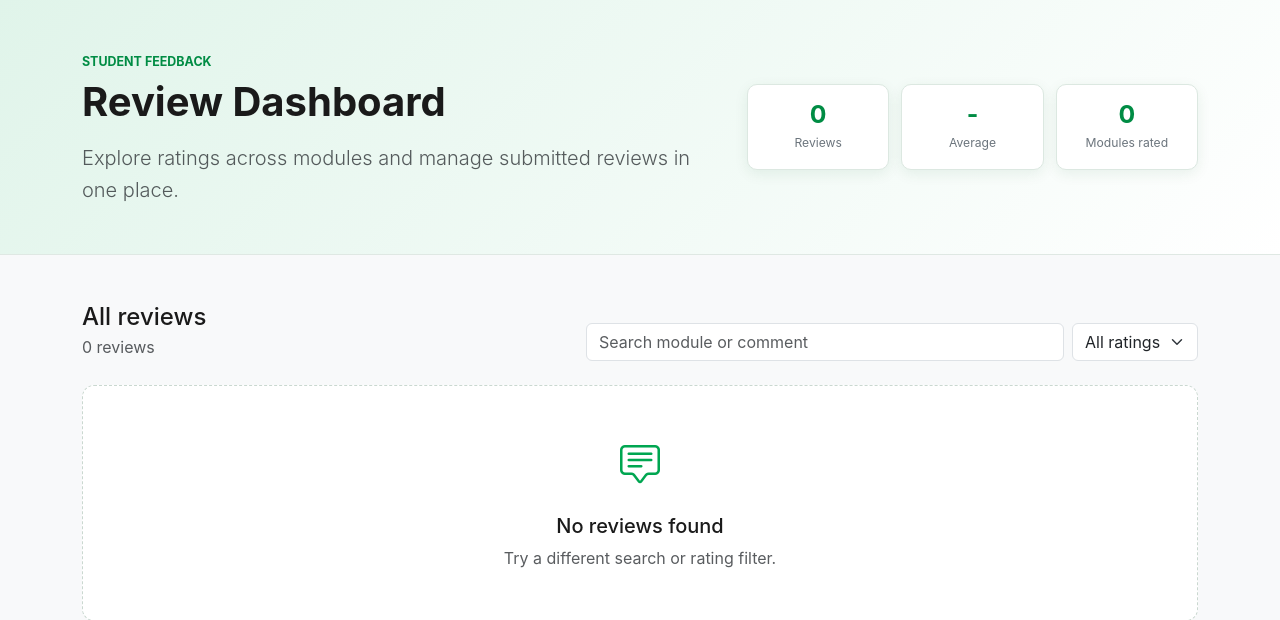
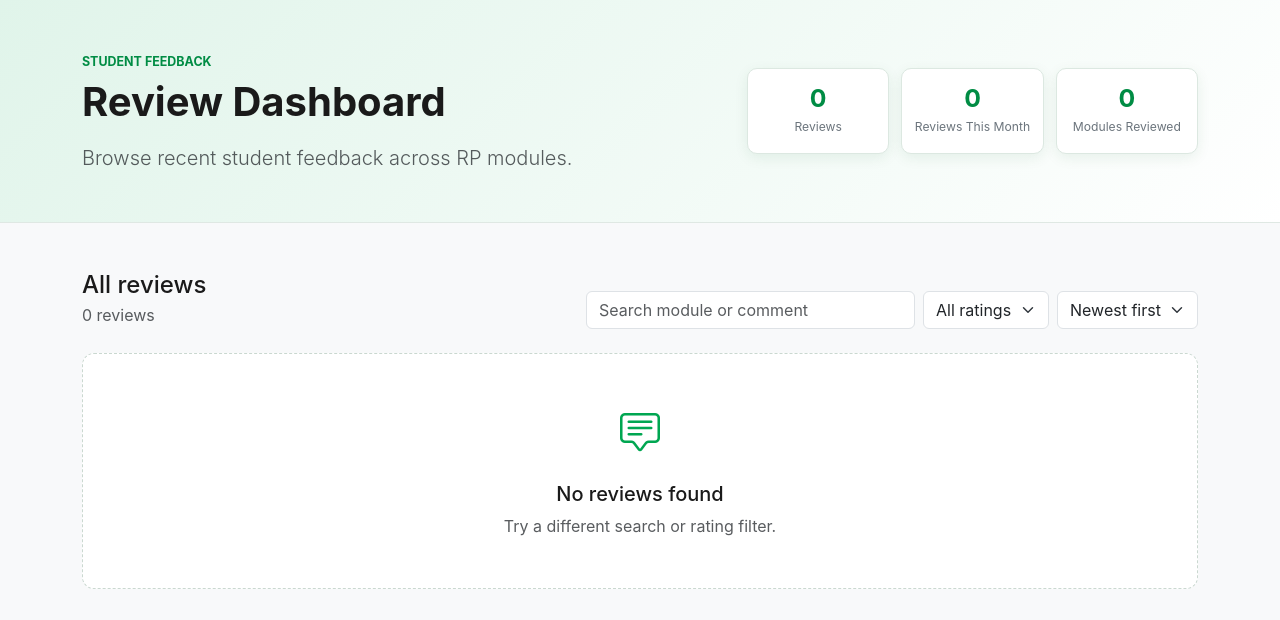
Before and after one commit to xavlkh/ModuleGo, a Flask app: page /reviews in a window 1280 px wide. Shown: the part 67-687 px from the top of the page. Run offline with Flask 3, Linux system fonts and the light colour scheme; data that the repository does not hold is empty.

Commit message:
feat(reviews): add sorting functionality and update dashboard stats

```diff
--- a/app/static/js/reviews.js
+++ b/app/static/js/reviews.js
@@ -24,9 +24,10 @@ const ReviewDashboard = {
             list: document.getElementById('reviewDashboardList'),
             search: document.getElementById('reviewSearch'),
             ratingFilter: document.getElementById('ratingFilter'),
+            sort: document.getElementById('reviewSort'),
             resultCount: document.getElementById('dashboardResultCount'),
             reviewCount: document.getElementById('dashboardReviewCount'),
-            averageRating: document.getElementById('dashboardAverageRating'),
+            monthlyReviewCount: document.getElementById('dashboardMonthlyReviewCount'),
             moduleCount: document.getElementById('dashboardModuleCount'),
             message: document.getElementById('dashboardMessage'),
             editMessage: document.getElementById('dashboardEditMessage'),
@@ -40,6 +41,7 @@ const ReviewDashboard = {
     bindEvents() {
         this.elements.search.addEventListener('input', () => this.renderReviews());
         this.elements.ratingFilter.addEventListener('change', () => this.renderReviews());
+        this.elements.sort.addEventListener('change', () => this.renderReviews());
         this.elements.saveButton.addEventListener('click', () => this.saveEdit());
     },
 
@@ -56,13 +58,17 @@ const ReviewDashboard = {
 
     renderStats() {
         const count = this.reviews.length;
-        const average = count
-            ? this.reviews.reduce((sum, review) => sum + review.rating, 0) / count
-            : null;
         const modulesRated = new Set(this.reviews.map(review => review.module_code)).size;
+        const now = new Date();
+        const monthlyReviewCount = this.reviews.filter(review => {
+            const submittedAt = this.getSubmittedDate(review);
+            return submittedAt
+                && submittedAt.getFullYear() === now.getFullYear()
+                && submittedAt.getMonth() === now.getMonth();
+        }).length;
 
         this.elements.reviewCount.textContent = String(count);
-        this.elements.averageRating.textContent = average === null ? '-' : average.toFixed(1);
+        this.elements.monthlyReviewCount.textContent = String(monthlyReviewCount);
         this.elements.moduleCount.textContent = String(modulesRated);
     },
 
@@ -70,7 +76,7 @@ const ReviewDashboard = {
         const query = this.elements.search.value.trim().toLowerCase();
         const rating = this.elements.ratingFilter.value;
 
-        return this.reviews.filter(review => {
+        const filtered = this.reviews.filter(review => {
             const module = DataManager.getModule(review.module_code);
             const searchable = [
                 review.module_code,
@@ -80,6 +86,15 @@ const ReviewDashboard = {
             const matchesQuery = !query || searchable.includes(query);
             const matchesRating = rating === 'all' || review.rating === Number(rating);
             return matchesQuery && matchesRating;
+        });
+
+        const direction = this.elements.sort.value === 'oldest' ? 1 : -1;
+        return filtered.sort((first, second) => {
+            const firstDate = this.getSubmittedDate(first);
+            const secondDate = this.getSubmittedDate(second);
+            const firstTime = firstDate ? firstDate.getTime() : 0;
+            const secondTime = secondDate ? secondDate.getTime() : 0;
+            return (firstTime - secondTime) * direction;
         });
     },
 
@@ -217,6 +232,14 @@ const ReviewDashboard = {
             + '<i class="bi bi-star"></i>'.repeat(5 - rating);
     },
 
+    getSubmittedDate(review) {
+        if (!review.timestamp) return null;
+        const value = review.timestamp;
+        const normalized = value.includes('T') ? value : `${value.replace(' ', 'T')}Z`;
+        const date = new Date(normalized);
+        return Number.isNaN(date.getTime()) ? null : date;
+    },
+
     formatDate(review) {
         const value = review.updated_at || review.timestamp;
         if (!value) return '';
--- a/app/templates/modules/reviews.html
+++ b/app/templates/modules/reviews.html
@@ -48,7 +48,7 @@
                     <div class="col-lg-7">
                         <span class="section-kicker">Student feedback</span>
                         <h1 class="display-6 fw-bold mb-3">Review Dashboard</h1>
-                        <p class="lead text-muted mb-0">Explore ratings across modules and manage submitted reviews in one place.</p>
+                        <p class="lead text-muted mb-0">Browse recent student feedback across RP modules.</p>
                     </div>
                     <div class="col-lg-5">
                         <div class="dashboard-summary-grid">
@@ -57,12 +57,12 @@
                                 <span class="dashboard-stat-label">Reviews</span>
                             </div>
                             <div class="dashboard-stat">
-                                <span id="dashboardAverageRating" class="dashboard-stat-value">-</span>
-                                <span class="dashboard-stat-label">Average</span>
+                                <span id="dashboardMonthlyReviewCount" class="dashboard-stat-value">0</span>
+                                <span class="dashboard-stat-label">Reviews This Month</span>
                             </div>
                             <div class="dashboard-stat">
                                 <span id="dashboardModuleCount" class="dashboard-stat-value">0</span>
-                                <span class="dashboard-stat-label">Modules rated</span>
+                                <span class="dashboard-stat-label">Modules Reviewed</span>
                             </div>
                         </div>
                     </div>
@@ -91,6 +91,13 @@
                                 <option value="3">3 stars</option>
                                 <option value="2">2 stars</option>
                                 <option value="1">1 star</option>
+                            </select>
+                        </div>
+                        <div class="col-sm-auto">
+                            <label class="visually-hidden" for="reviewSort">Sort reviews by submission time</label>
+                            <select id="reviewSort" class="form-select">
+                                <option value="newest" selected>Newest first</option>
+                                <option value="oldest">Oldest first</option>
                             </select>
                         </div>
                     </div>
```
